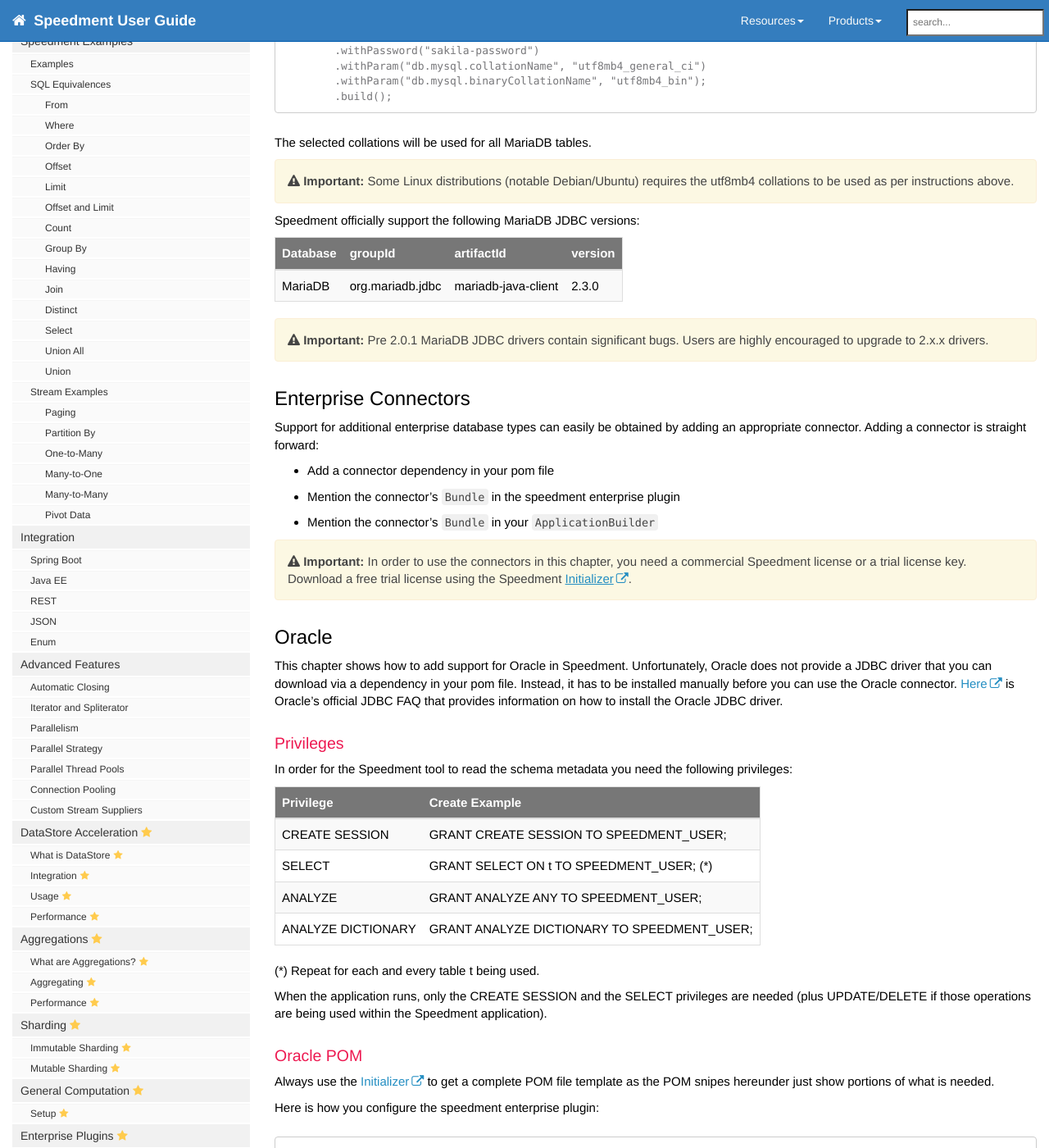
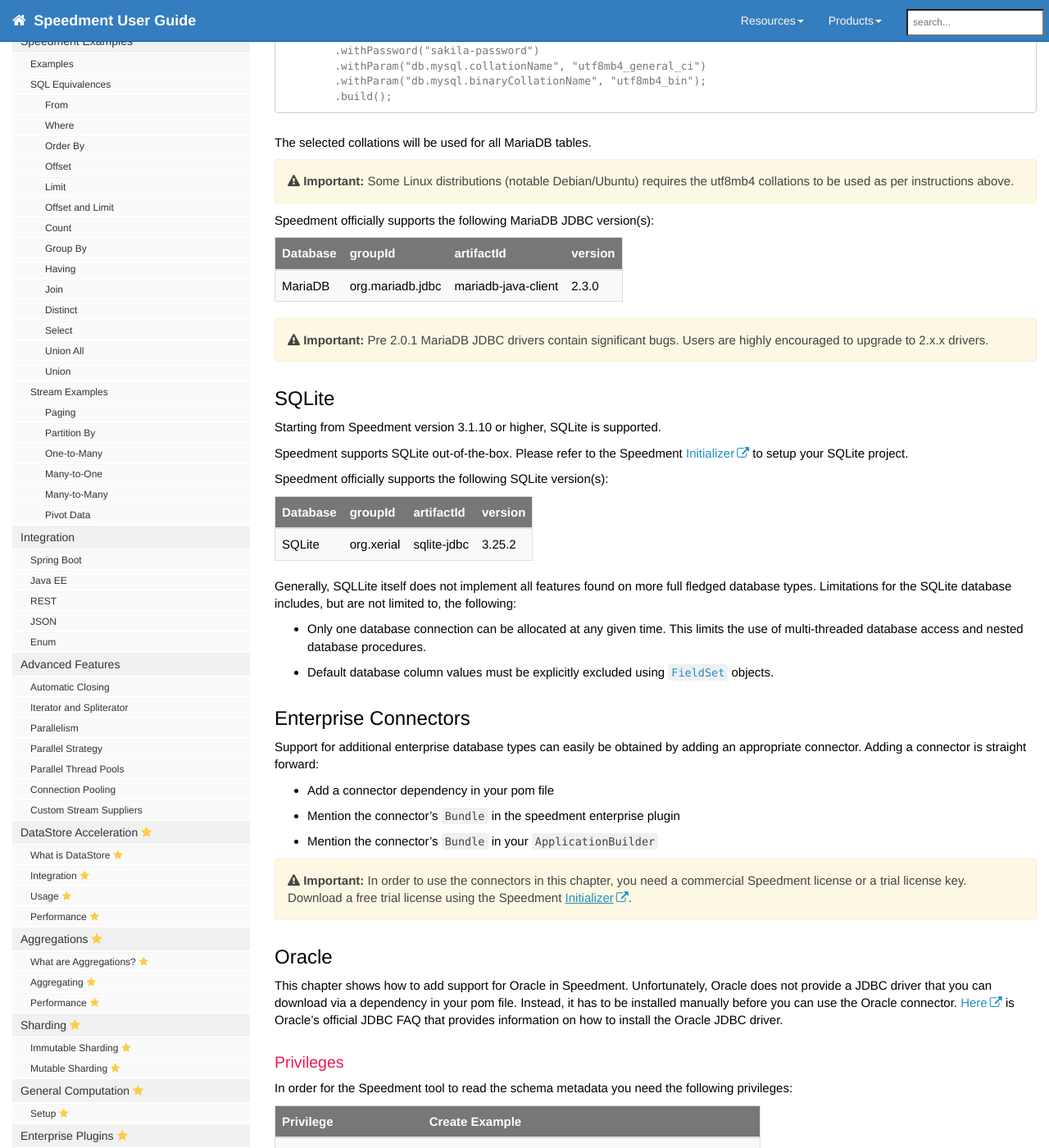
Before and after one commit to speedment/speedment-doc, a Jekyll site: the page built from pages/connectors.md, in a window 1280 px wide and 1400 px high, scrolled down 1388 px. Shown: the whole window at 82% size. Built offline with Jekyll 4.4.1, drawn with Linux system fonts in a browser that asks for light colours; nearby versions of some CDN libraries; comment, search, counter and statistics services are not loaded; some of the changed text lies outside the part shown.

Commit message:
connectors: Add SQLite

````diff
--- a/pages/connectors.md
+++ b/pages/connectors.md
@@ -33,7 +33,7 @@
 ```
 The selected collations will be used for all MySQL tables.
 
-Speedment officially support the following MySQL JDBC versions:
+Speedment officially supports the following MySQL JDBC version(s):
 
 | Database | groupId   | artifactId           | version |
 | :------- | :-------- | :------------------- | :------ |
@@ -42,7 +42,7 @@
 ## PostgreSQL
 Speedment supports PostgreSQL out-of-the-box. Please refer to the Speedment [Initializer](https://www.speedment.com/initializer/) to setup your PostgreSQL project.
 
-Speedment officially support the following PostgreSQL JDBC versions:
+Speedment officially supports the following PostgreSQL JDBC version(s):
 
 | Database | groupId        | artifactId           | version |
 | :------- | :------------- | :------------------- | :------ |
@@ -73,7 +73,7 @@
 Some Linux distributions (notable Debian/Ubuntu) requires the utf8mb4 collations to be used as per instructions above.
 " %}
 
-Speedment officially support the following MariaDB JDBC versions:
+Speedment officially supports the following MariaDB JDBC version(s):
 
 | Database | groupId          | artifactId           | version |
 | :------- | :--------------- | :------------------- | :------ |
@@ -82,6 +82,23 @@
 {% include important.html content= "
 Pre 2.0.1 MariaDB JDBC drivers contain significant bugs. Users are highly encouraged to upgrade to 2.x.x drivers.
 " %}
+
+## SQLite
+Starting from Speedment version 3.1.10 or higher, SQLite is supported.
+
+Speedment supports SQLite out-of-the-box. Please refer to the Speedment [Initializer](https://www.speedment.com/initializer/) to setup your SQLite project.
+
+Speedment officially supports the following SQLite version(s):
+
+| Database | groupId          | artifactId           | version |
+| :------- | :--------------- | :------------------- | :------ |
+| SQLite   | org.xerial       | sqlite-jdbc          | 3.25.2  |
+
+Generally, SQLLite itself does not implement all features found on more full fledged database types. Limitations for the SQLite database includes, but are not limited to, the following:
+
+* Only one database connection can be allocated at any given time. This limits the use of multi-threaded database access and nested database procedures.
+* Default database column values must be explicitly excluded using [`FieldSet`](crud.html#selecting-fields-to-update) objects.
+
 
 ## Enterprise Connectors
 Support for additional enterprise database types can easily be obtained by adding an appropriate connector. Adding a connector is straight forward:
````
